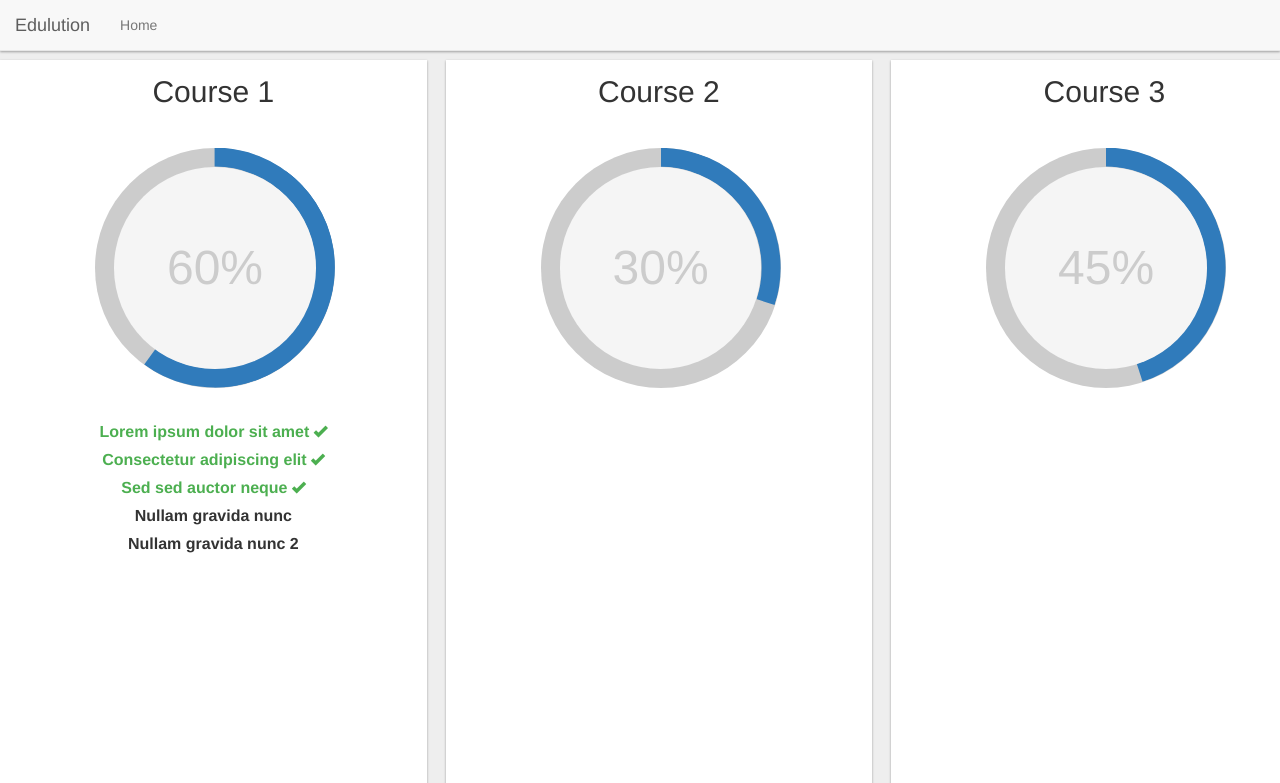
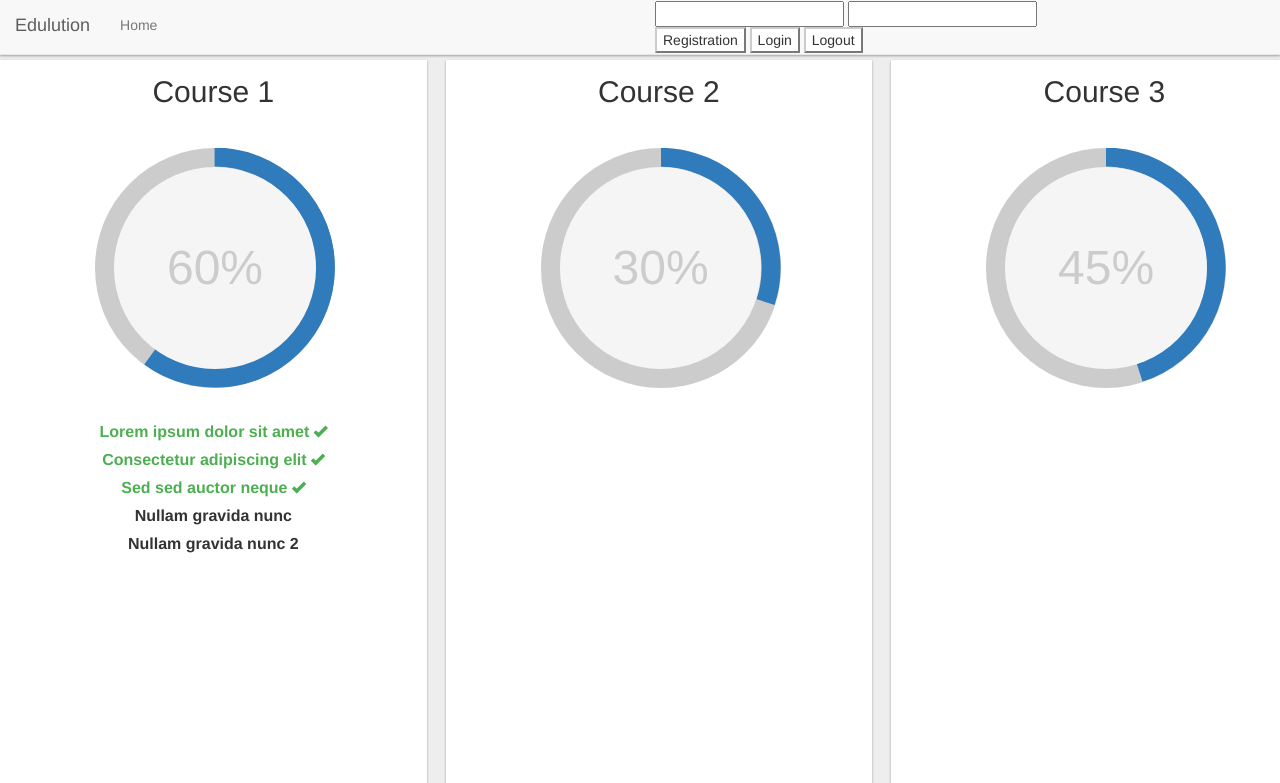
Before and after one commit to Ldn2016/team-7, a Django app: page /courses/ in a window 1280 px wide. Shown: the top 783 px of the page. Run offline with Django 3.2, Linux system fonts and the light colour scheme; some libraries are stand-ins or nearby versions.

Commit message:
added login

```diff
--- a/Project/Edulution/templates/Edulution/base.html
+++ b/Project/Edulution/templates/Edulution/base.html
@@ -26,7 +26,7 @@
     <!-- Just for debugging purposes. Don't actually copy these 2 lines! -->
     <!--[if lt IE 9]><script src="../../assets/js/ie8-responsive-file-warning.js"></script><![endif]-->
     <script src="../../assets/js/ie-emulation-modes-warning.js"></script>
-
+    <script src="../../static/Edulution/js/login.js"></script>
     <!-- HTML5 shim and Respond.js for IE8 support of HTML5 elements and media queries -->
     <!--[if lt IE 9]>
       <script src="https://oss.maxcdn.com/html5shiv/3.7.3/html5shiv.min.js"></script>
@@ -38,7 +38,10 @@
 
     <nav class="navbar navbar-default navbar-fixed-top material-shadow-menu">
       <div class="container-fluid">
+        <div class="row">
+        <div class="col-md-6">
         <div class="navbar-header">
+
           <button type="button" class="navbar-toggle collapsed" data-toggle="collapse" data-target="#navbar" aria-expanded="false" aria-controls="navbar">
             <span class="sr-only">Toggle navigation</span>
             <span class="icon-bar"></span>
@@ -54,6 +57,28 @@
           </ul>
         </div><!--/.nav-collapse -->
       </div>
+      <div class="col-md-3">
+      </div>
+      <div class="col-md-4">
+        <form>
+          <input type="text">
+          <input type="password">
+        </form>
+      </div>
+      <div class="col-md-3">
+        <button class="button btn-default">Registration</button>
+            <button class="button btn-default">Login</button>
+            <button class="ibutton btn-default">Logout</button>
+        </div>
+      </div>
+      <div class="row">
+      <div class="col-md-8">
+      </div>
+
+
+
+      </div>
+
     </nav>
 
     <div class="content container-fluid">
```
